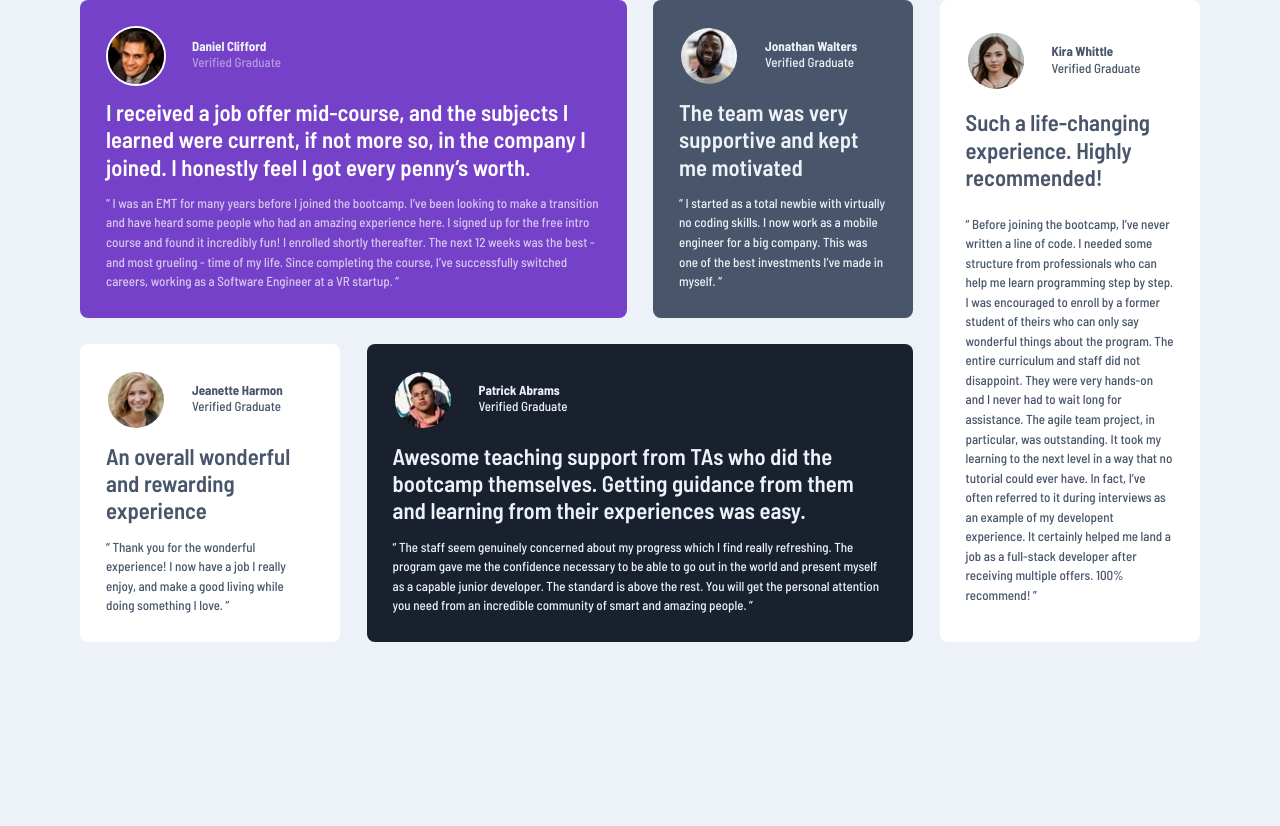
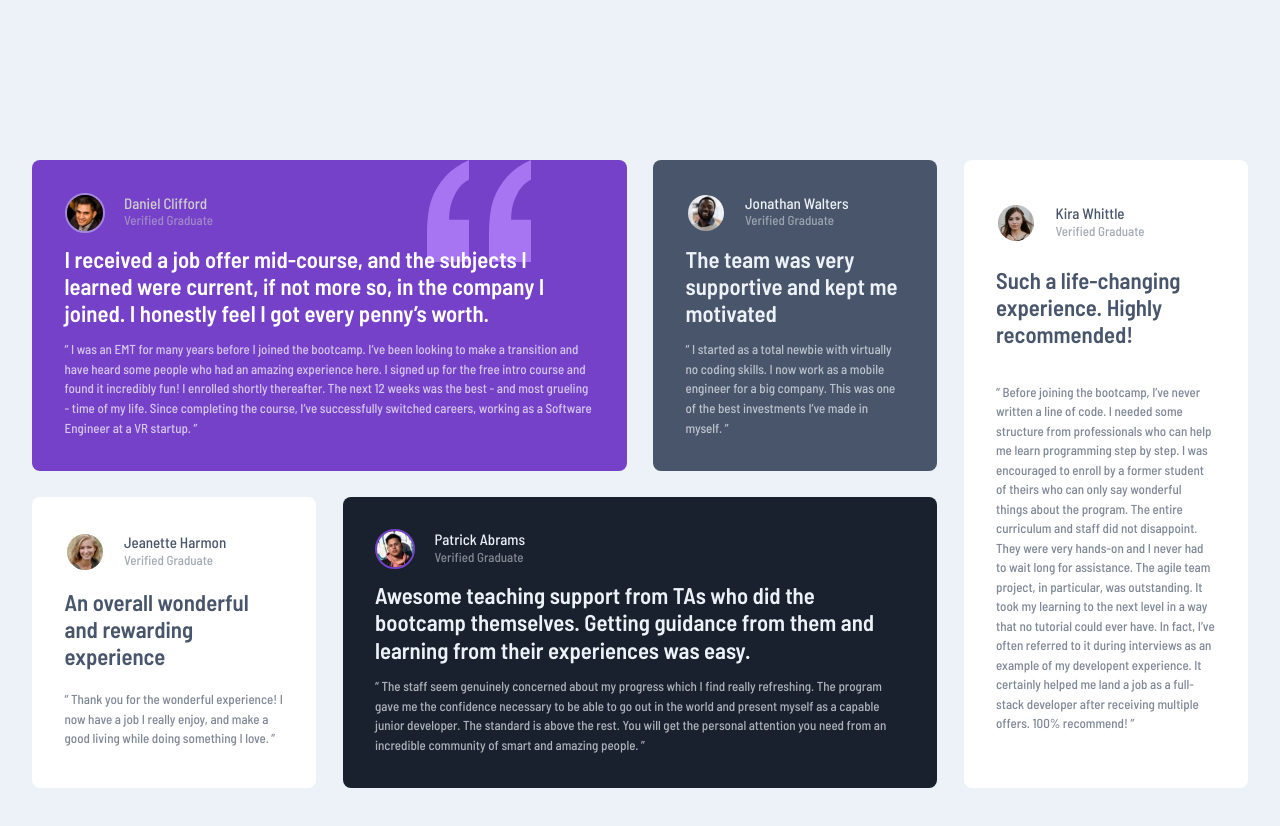
Before and after one commit to DavidPokrajac/testimonials-grid-section, a plain HTML site: page index.html in a window 1280 px wide. Before the commit the page ends 800 px from the top, so only its background shows below. Drawn offline with Linux system fonts and the light colour scheme.

Commit message:
Added styles for spacing, typography; additional classes created

```diff
--- a/css/compositions/flex.css
+++ b/css/compositions/flex.css
@@ -4,5 +4,5 @@
 }
 
 .flex-flow > * + * {
-    margin-left: 2em;
+    margin-left: 1.5em;
 }
--- a/css/exceptions/exceptions.css
+++ b/css/exceptions/exceptions.css
@@ -14,5 +14,9 @@ article[data-appearance="article-dark"] {
 }
 
 article img[data-frame="img-primary"] {
-    border-color: var(--clr-primary-100);
+    border-color: rgba(236, 242, 248, 0.4);
 }
+
+article img[data-frame="img-dark"] {
+    border-color: var(--clr-primary-600);
+}
--- a/css/global/global-styles.css
+++ b/css/global/global-styles.css
@@ -1,9 +1,13 @@
 body {
     background-color: var(--clr-neutral-100);
     font-family: var(--ff-base);
-    /* display: grid; */
     font-size: var(--fs-normal);
     font-weight: var(--fw-normal);
+}
+
+h4 {
+    font-weight: var(--fw-normal);
+    font-size: 0.938rem;
 }
 
 .main-wrapper article {
@@ -14,10 +18,24 @@ body {
 article img {
     border: 2px solid;
     border-color: transparent;
+    width: 40px;
+    aspect-ratio: 1 / 1;
+}
+
+[data-appearance="article-primary"] {
+    position: relative;
+    background-image: url("../../images/bg-pattern-quotation.svg");
+    background-repeat: no-repeat;
+    background-size: 104px 102px;
+    background-position: right 6rem top;
 }
 
 @media (max-width: 500px) {
     body {
-        padding: 2em 0;
+        padding: 5em 1.5em;
+    }
+
+    [data-appearance="article-primary"] {
+        background-position: right 1rem top;
     }
 }
--- a/css/global/variables.css
+++ b/css/global/variables.css
@@ -4,7 +4,7 @@
     --clr-primary-600: hsl(263, 55%, 52%);
     --clr-primary-900: hsl(219, 29%, 14%);
 
-    --clr-neutral-100: rgb(236, 242, 248);
+    --clr-neutral-100: hsl(210, 46%, 95%);
     --clr-neutral-200: hsl(0, 0%, 81%);
 
     --fs-normal: 0.813rem;
--- a/css/globals.css
+++ b/css/globals.css
@@ -32,6 +32,10 @@
 }
 
 @media (max-width: 1006px) {
+    .wrapper-width {
+        margin: 0 auto;
+    }
+
     .main-wrapper article {
         grid-template-rows: subgrid;
     }
@@ -40,10 +44,12 @@
     .main-wrapper article:nth-child(2) {
         grid-row: 1 / 4;
     }
+
     .main-wrapper article:first-child,
     .main-wrapper article:nth-child(3) {
         grid-column: 1 / 3;
     }
+
     .main-wrapper article:last-child {
         grid-column: 2 / 4;
         grid-row: 4 / 7;
--- a/css/utilities/utilities.css
+++ b/css/utilities/utilities.css
@@ -3,12 +3,12 @@
 }
 
 .padding-medium {
-    padding: 2em;
+    padding: 2.5em;
 }
 
 .wrapper-width {
-    max-width: 70rem;
-    margin: 0 auto;
+    max-width: 76rem;
+    margin: 10rem auto;
 }
 
 .text-highlight {
@@ -25,7 +25,7 @@
 }
 
 .text-primary {
-    color: var(--clr-neutral-100);
+    color: var(--clr-neutral-200);
 }
 
 .text-opacity-md {
--- a/index.html
+++ b/index.html
@@ -70,13 +70,15 @@
                     </div>
                     <div>
                         <h4>Jonathan Walters</h4>
-                        <span>Verified Graduate</span>
+                        <span class="[ text-opacity-md ]"
+                            >Verified Graduate</span
+                        >
                     </div>
                 </div>
                 <p class="[ text-lead text-highlight ]">
                     The team was very supportive and kept me motivated
                 </p>
-                <p class="[ text-quote ]">
+                <p class="[ text-quote text-opacity-lg ]">
                     “ I started as a total newbie with virtually no coding
                     skills. I now work as a mobile engineer for a big company.
                     This was one of the best investments I’ve made in myself. ”
@@ -93,13 +95,15 @@
                     </div>
                     <div>
                         <h4>Jeanette Harmon</h4>
-                        <span>Verified Graduate</span>
+                        <span class="[ text-opacity-md ]"
+                            >Verified Graduate</span
+                        >
                     </div>
                 </div>
                 <p class="[ text-lead text-highlight ]">
                     An overall wonderful and rewarding experience
                 </p>
-                <p class="[ text-quote ]">
+                <p class="[ text-quote text-opacity-lg ]">
                     “ Thank you for the wonderful experience! I now have a job I
                     really enjoy, and make a good living while doing something I
                     love. ”
@@ -120,7 +124,9 @@
                     </div>
                     <div>
                         <h4>Patrick Abrams</h4>
-                        <span>Verified Graduate</span>
+                        <span class="[ text-opacity-md ]"
+                            >Verified Graduate</span
+                        >
                     </div>
                 </div>
                 <p class="[ text-lead text-highlight ]">
@@ -128,7 +134,7 @@
                     themselves. Getting guidance from them and learning from
                     their experiences was easy.
                 </p>
-                <p class="[ text-quote ]">
+                <p class="[ text-quote text-opacity-lg ]">
                     “ The staff seem genuinely concerned about my progress which
                     I find really refreshing. The program gave me the confidence
                     necessary to be able to go out in the world and present
@@ -148,13 +154,15 @@
                     </div>
                     <div>
                         <h4>Kira Whittle</h4>
-                        <span>Verified Graduate</span>
+                        <span class="[ text-opacity-md ]"
+                            >Verified Graduate</span
+                        >
                     </div>
                 </div>
                 <p class="[ text-lead text-highlight ]">
                     Such a life-changing experience. Highly recommended!
                 </p>
-                <p class="[ text-quote ]">
+                <p class="[ text-quote text-opacity-lg ]">
                     “ Before joining the bootcamp, I’ve never written a line of
                     code. I needed some structure from professionals who can
                     help me learn programming step by step. I was encouraged to
```
